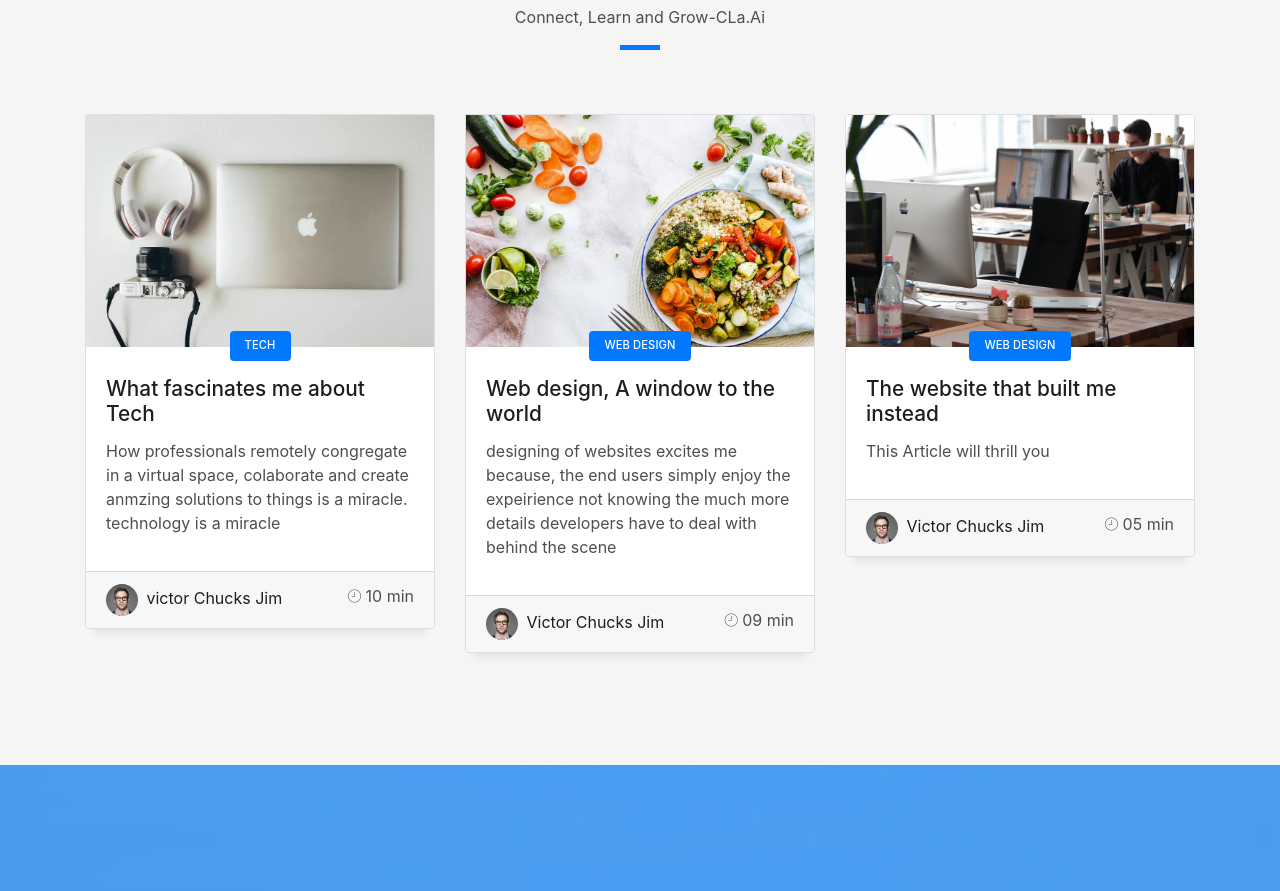
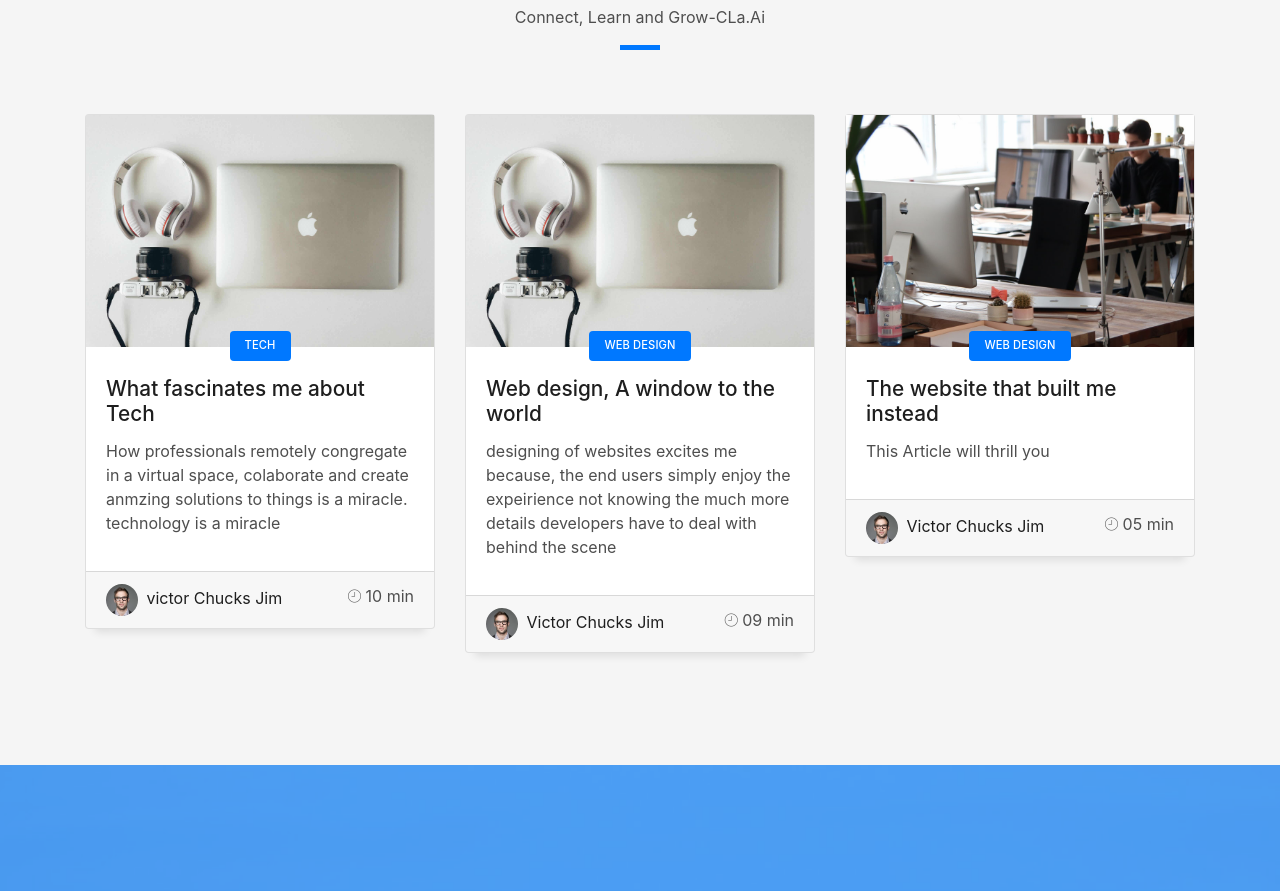
Before and after one commit to MrVicsingsBot/thefuturist, a plain HTML site: page index.html in a window 1280 px wide. Shown: the part 4598-5489 px from the top of the page. Drawn offline with Linux system fonts and the light colour scheme; files whose address does not match are found by name.

Commit message:
replace photo

```diff
--- a/index.html
+++ b/index.html
@@ -612,7 +612,7 @@
         <div class="col-md-4">
           <div class="card card-blog">
             <div class="card-img">
-              <a href="blog-single.html"><img src="img/post-2.jpg" alt="" class="img-fluid"></a>
+              <a href="blog-single.html"><img src="img/CLAG.jpg" alt="" class="img-fluid"></a>
             </div>
             <div class="card-body">
               <div class="card-category-box">
```
